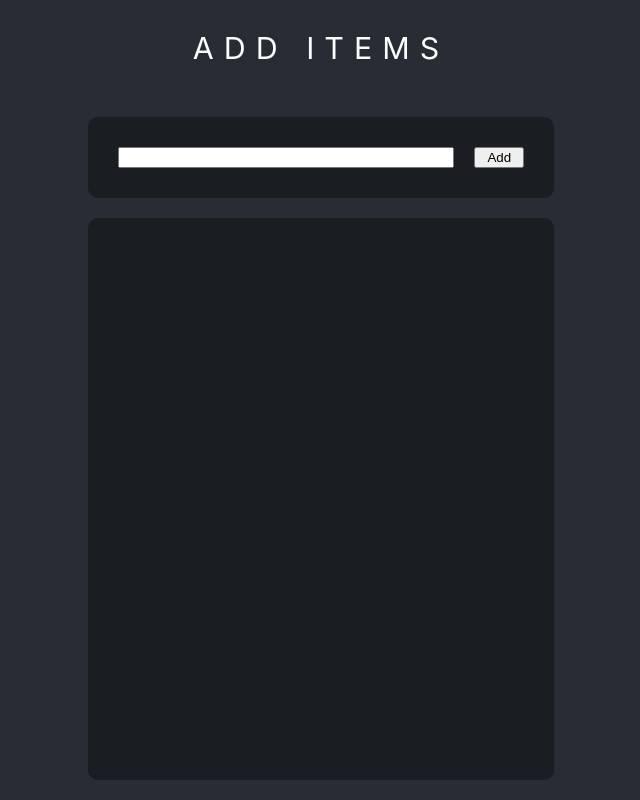
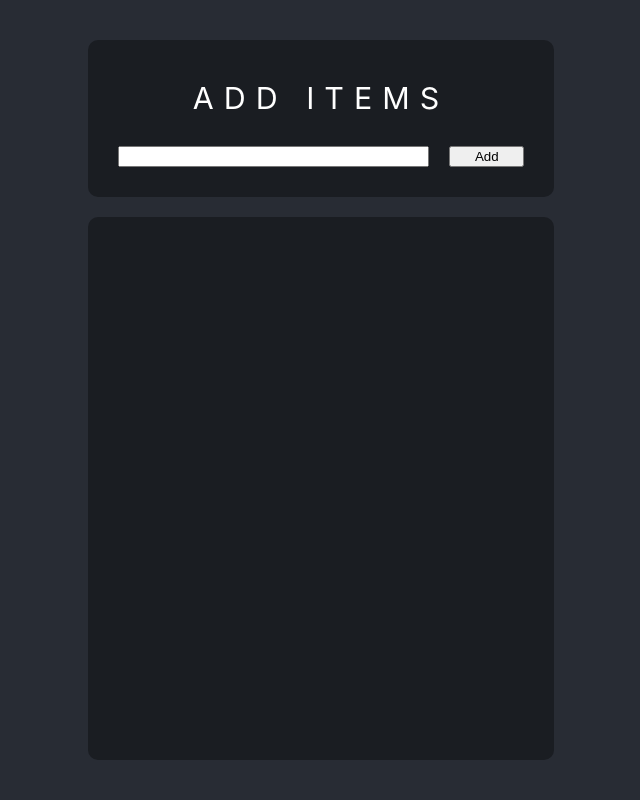
Before and after one commit to keonik/react-redux-boilerplate, a React (Create React App) app: page / in a window 1280 px wide. Shown: the whole page, without its empty margins (319-959 px from the left). Built offline with nearby package versions, Linux system fonts and the light colour scheme.

Commit message:
Style changes to form and list containers.

```diff
--- a/src/assets/css/App.css
+++ b/src/assets/css/App.css
@@ -22,30 +22,38 @@
   font-weight: 400;
   text-transform: uppercase;
   letter-spacing: 10px;
+  margin: 20px;
 }
 
 .form-container {
   padding: 20px;
   width: 33.333%;
   background-color: #1a1d22;
-  justify-content: space-between;
   display: flex;
+  flex-direction: column;
   align-items: center;
   border-radius: 10px;
-  margin-top: 20px;
+  margin-top: 40px;
+}
+
+.input-container {
+  display: flex;
+  width: 100%;
 }
 
 .list-container {
-  margin: 20px;
+  margin: 40px;
+  margin-top: 20px;
   border-radius: 10px;
   padding: 20px;
   flex-direction: column;
   width: 33.333%;
-  height: 200px;
-  flex: 1;
+  flex-grow: 1;
+  height: 100px;
   background-color: #1a1d22;
   display: flex;
   align-items: center;
+  overflow: auto;
 }
 
 .list-item {
@@ -76,7 +84,7 @@ p {
 
 button {
   margin: 10px;
-  width: 50px;
+  width: 75px;
 }
 
 input {
--- a/src/containers/App.js
+++ b/src/containers/App.js
@@ -18,8 +18,9 @@ const App = props => {
   return (
     <div className="App">
       <header className="App-header">
+        <div className="form-container">
           <h3 id="header-text">Add Items</h3>
-        <div className="form-container">
+          <div className="input-container">
             <input
               type="text"
               value={itemText}
@@ -32,6 +33,7 @@ const App = props => {
             >
               Add
             </button>
+          </div>
         </div>
 
         <div className="list-container">
```
Lines whose indentation alone changed are shown as unchanged.
